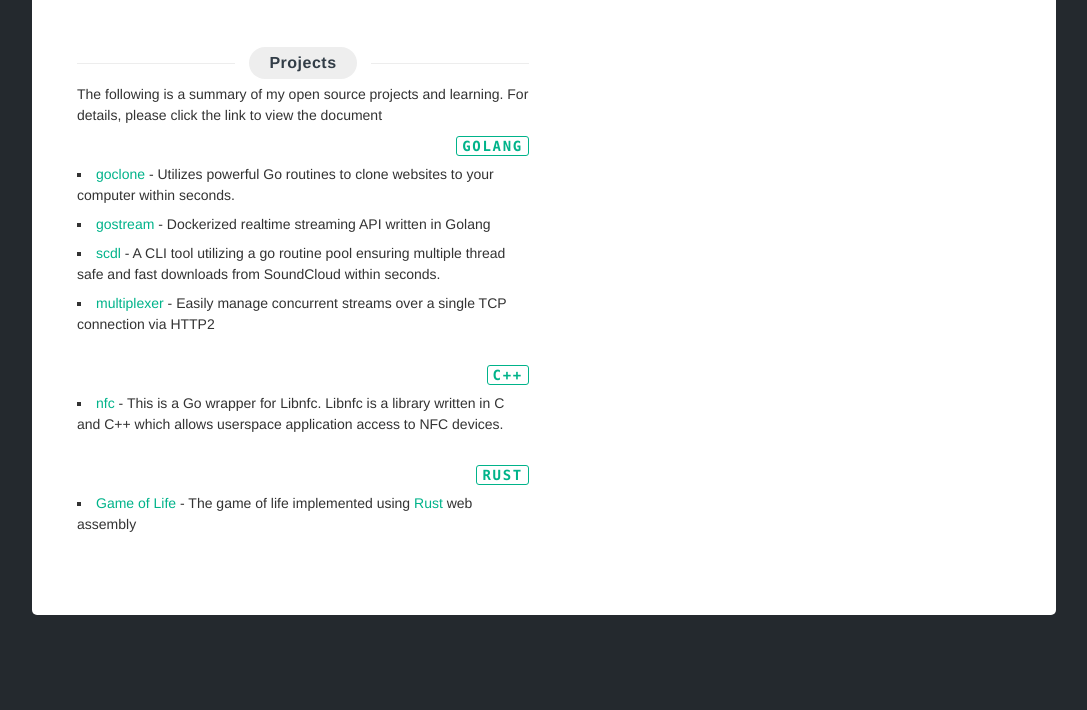
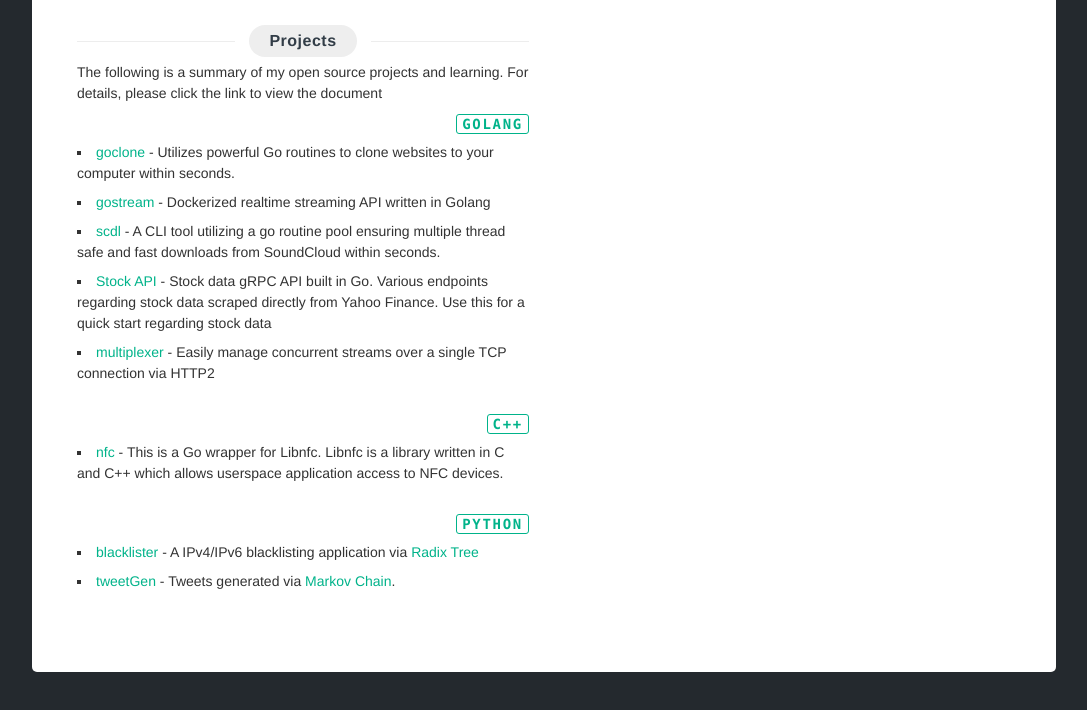
Before and after one commit to imthaghost/garyf.dev, a plain HTML site: page pages/resume.html in a window 1280 px wide. Shown: the part 1324-2034 px from the top of the page, without its empty margins (96-1183 px from the left). Before the commit the page ends 1989 px from the top, so only its background shows below. Drawn offline with Linux system fonts and the light colour scheme; files that its build step writes are made by us from their sources; files whose address does not match are found by name.

Commit message:
[update] resume

```diff
--- a/pages/resume.html
+++ b/pages/resume.html
@@ -134,7 +134,7 @@
                     <li>Developed SQL queries for database schema</li>
                     <li>Contanerized API with <a href="https://www.docker.com/">Docker</a></li>
                     <li>Annotated API end-points/routes with <a href="https://swagger.io/docs/">Swagger Docs</a></li>
-                    <li> Developed backend routing logic for microservice architecture in <a href="https://golang.org/">Go(Golang)</a></li>
+                    <li> Developed server routing logic with gRPC architecture in <a href="https://golang.org/">Go(Golang)</a></li>
                     <li> Developed NFC payment splitting technology in <a href="http://www.cplusplus.com/">C++</a>/<a href="https://golang.org">Golang</a> </li>
                     <li> Developed web components with <a href="https://www.rust-lang.org/what/wasm">Rust WASM</a></li>
                     <li>Configured Linux server AWS(EC2) instance</li>
@@ -264,6 +264,14 @@
                       thread safe and fast downloads from SoundCloud within
                       seconds.
                     </li>
+                    <li>
+                      <a href="https://github.com/imthaghost/stockapi">Stock API</a>
+                      - Stock data gRPC API built in Go.
+                      Various endpoints regarding stock data scraped
+                      directly from Yahoo Finance.
+                      Use this for a quick start regarding stock data
+                    </li>
+
 
                     <li>
                       <a href="https://github.com/bareish/multiplex">multiplexer</a> - Easily manage concurrent streams over a single TCP connection via HTTP2
@@ -290,22 +298,29 @@
             <!--- Python Section -->
             <div class="item">
               <header class="item-hd">
-                <a class="btn item-more" href="https://www.rust-lang.org/"
-                  >Rust</a
+                <a class="btn item-more" href="https://www.python.org/"
+                  >Python</a
                 >
               </header>
               <div class="item-bd">
                 <ul>
                   <li>
-                    <a href="https://wasm-game-of-life.netlify.app/"
-                      >Game of Life</a
+                    <a href="https://github.com/imthaghost/stockapi"
+                      >blacklister</a
                     >
-                    - The game of life implemented using <a href="https://www.rust-lang.org/">Rust</a> web assembly</a>
+                    - A IPv4/IPv6 blacklisting application via <a href="https://en.wikipedia.org/wiki/Radix_tree">Radix Tree</a>
                   </li>
 
+                  <li>
+                    <a href="https://github.com/imthaghost/tweetGen"
+                      >tweetGen</a
+                    >
+                    - Tweets generated via <a href="https://en.wikipedia.org/wiki/Markov_chain">Markov Chain</a>.
+                  </li>
                 </ul>
               </div>
             </div>
+
 
             </div>
           </section>
```
